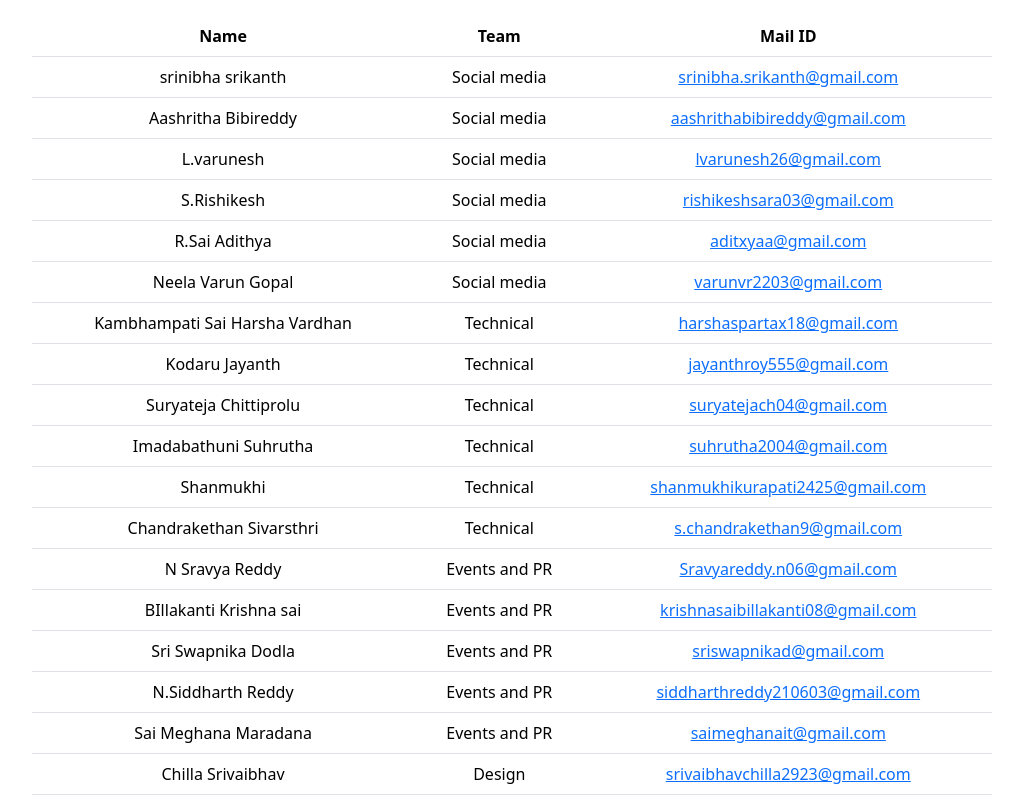
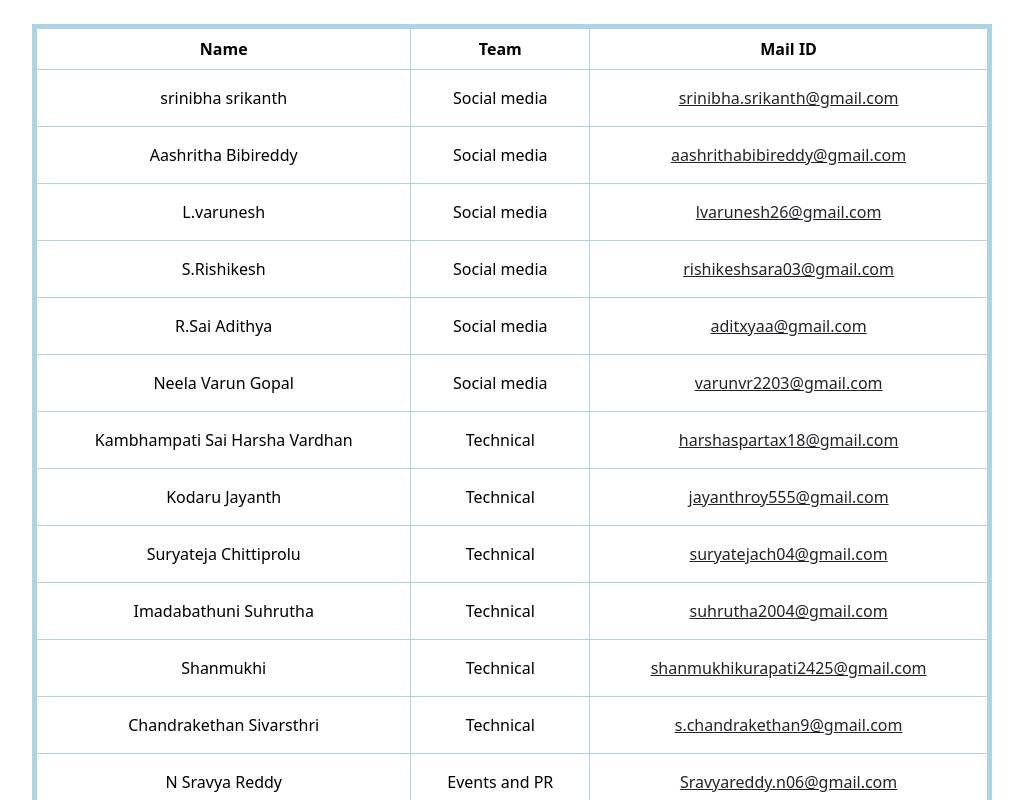
Before and after one commit to Avighna-G/acmweb1, a React (Create React App) app: page / in a window 1280 px wide. Shown: the top 800 px of the page, without its empty margins (128-1151 px from the left). Built offline with nearby package versions, Linux system fonts and the light colour scheme.

Commit message:
finalCommit

```diff
--- a/src/App.css
+++ b/src/App.css
@@ -1,7 +1,3 @@
-.App {
+.App{
   text-align: center;
 }
-
-table{
-  background-color: aliceblue;
-}
--- a/src/App.js
+++ b/src/App.js
@@ -26,10 +26,10 @@
 
   return (
 
-    <div className="App">
-      <table className='table table-hover mx-auto m-3 w-75'>
+    <div className='App'>
+      <table className='table table-bordered mx-auto m-4 w-75' >
         <thead>
-        <tr className="p-2 bg-info">
+        <tr className='headt'>
           <th>Name</th>
           <th>Team</th>
           <th>Mail ID</th>
@@ -38,9 +38,9 @@
         <tbody>
 
       {
-        data.map((item,ind)=><tr key={ind}><td >{item.Name}</td>
-                                  <td >{item.Team}</td>
-                                  <td><a href='mailto:${item.Mail}'>{item.Mail}</a></td>
+        data.map((item,ind)=><tr className='rows' key={ind}><td className='p-3' >{item.Name}</td>
+                                  <td className='p-3'>{item.Team}</td>
+                                  <td className='p-3' ><a className='text-dark' href='mailto:${item.Mail}'>{item.Mail}</a></td>
                             </tr>)
       }
       </tbody>
--- a/src/index.css
+++ b/src/index.css
@@ -7,6 +7,20 @@
   -moz-osx-font-smoothing: grayscale;
 }
 
+table.table-bordered{
+  border: 5px solid #aed4e3;
+}
+.rows:hover{
+  background-color:
+  #9ecee3;
+}
+.rows{
+  background-color: #c5e1ef;
+}
+
+.headt{
+  background-color: #65c1e8 ;
+}
 code {
   font-family: source-code-pro, Menlo, Monaco, Consolas, 'Courier New',
     monospace;
```
